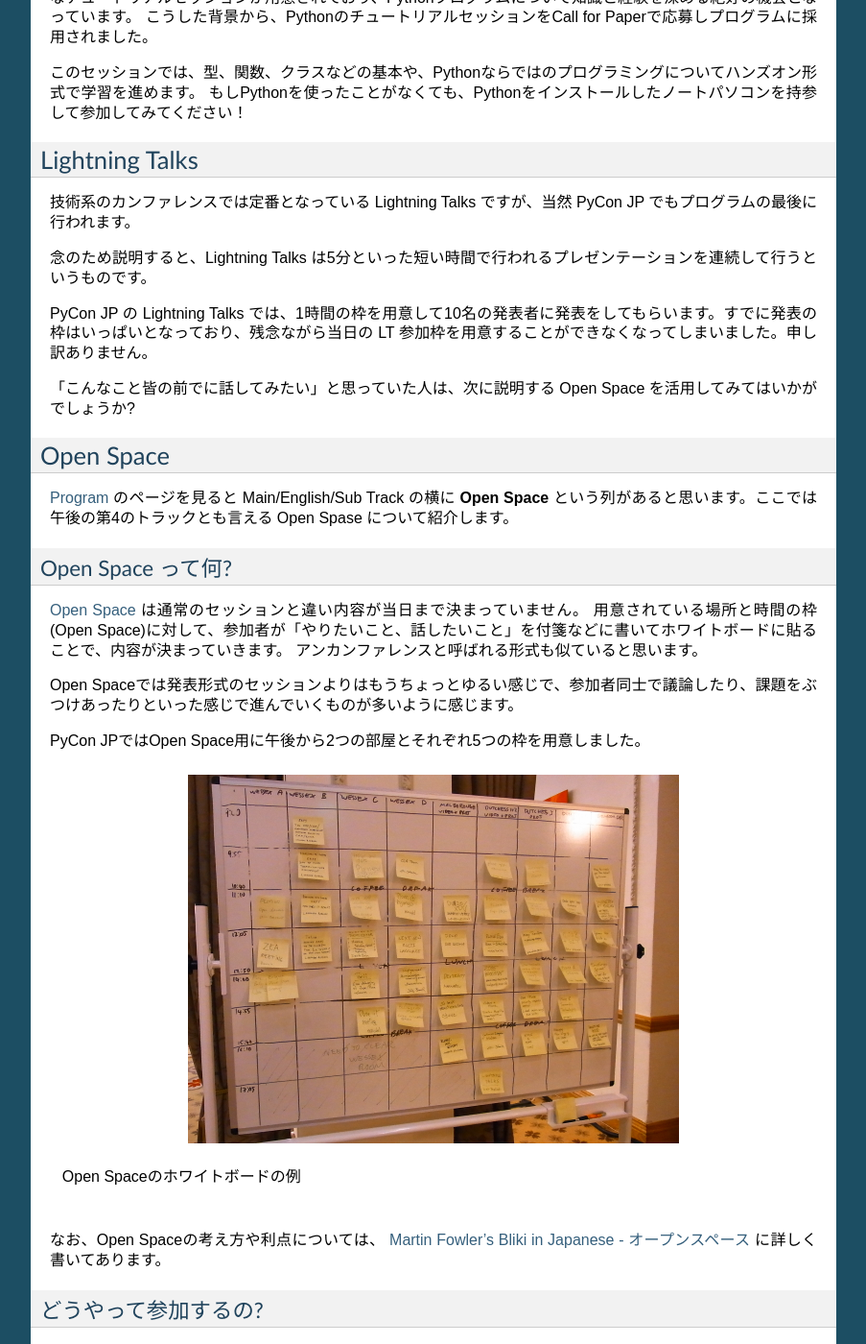
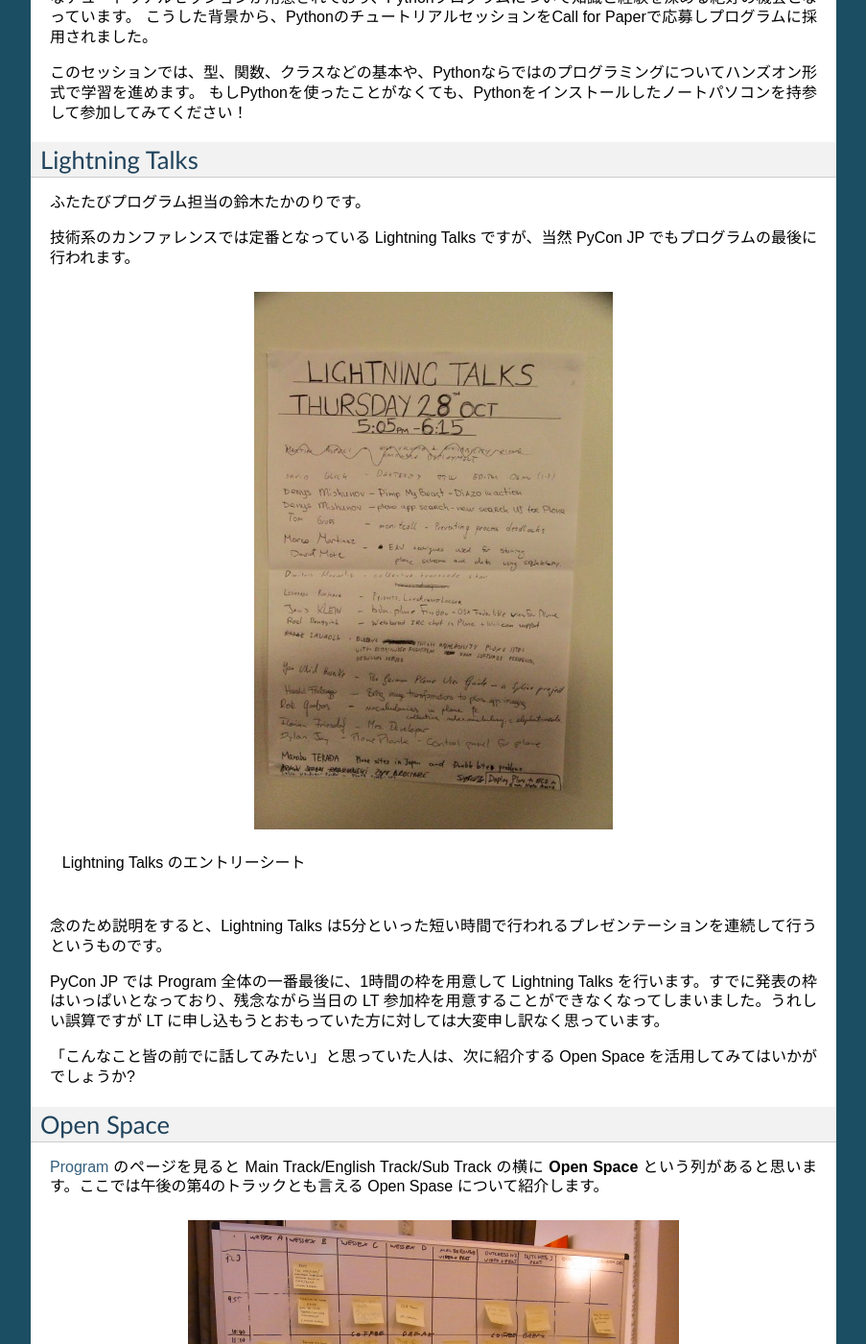
Before and after one commit to michilu/prepycon-article, a Sphinx documentation site: the page built from sphinx/vol2.rst, in a window 1280 px wide and 1400 px high, scrolled down 889 px. Shown: the whole window at 96% size, without its empty margins (198-1101 px from the left). Built offline with Sphinx 7.4.7, drawn with Linux system fonts in a browser that asks for light colours; some of the changed text lies outside the part shown.

Commit message:
reviced lt and open source seciton adn add images

```diff
--- a/sphinx/vol2.rst
+++ b/sphinx/vol2.rst
@@ -2,12 +2,12 @@
  プログラム紹介
 ================
 
-PyCon JP 2011 プログラム紹介第二回となる今回は、皆様から応募いただいた CFP の中から投票によって選ばれたプログラムをピックアップして紹介します。
+PyCon JP 2011 プログラム紹介の第二回となる今回は、CFP の中から選ばれたプログラムをピックアップしてご紹介します。
 
-また、メインとなるトラック以外では、 Office Hour や Open Space といったような皆様にあまり馴染みがないと思われるようなプログラムも存在しますので、それらの概要について説明します。
+また、メインとなるセッション以外にも、 Office Hour や Open Space といった前回の PyCon mini JP にはなかったプログラムも存在しますので、それらの概要についても説明します。
 
-Pythonによる日本語自然言語処理の紹介
-====================================
+Pythonによる日本語自然言語処理
+==============================
 プログラム担当の鈴木たかのりです。
 
 ここでは事前に行われた `PyCon JP 2011 投票 <http://2011.pyconjp.appspot.com/cfp>`_ で最も得票数の多かったセッション「
@@ -25,8 +25,8 @@ Pythonによる日本語自然言語処理の紹介
 
 形態素解析などに興味のある方は、是非本セッションを聞きに行ってみてはいかがでしょうか?
 
-Python チュートリアルの紹介
-===========================
+Python チュートリアル
+=====================
 プログラム担当の遠藤です。
 
 ここでは私がスピーカーを務めるセッション「
@@ -43,34 +43,42 @@ Python チュートリアルの紹介
 
 Lightning Talks
 ===============
+ふたたびプログラム担当の鈴木たかのりです。
+
 技術系のカンファレンスでは定番となっている Lightning Talks ですが、当然 PyCon JP でもプログラムの最後に行われます。
 
-念のため説明すると、Lightning Talks は5分といった短い時間で行われるプレゼンテーションを連続して行うというものです。
+.. figure:: /_static/lightning-talks.jpg
+   :scale: 70%
+   :alt: Lightning Talks のエントリーシート
 
-PyCon JP の Lightning Talks では、1時間の枠を用意して10名の発表者に発表をしてもらいます。すでに発表の枠はいっぱいとなっており、残念ながら当日の LT 参加枠を用意することができなくなってしまいました。申し訳ありません。
+   Lightning Talks のエントリーシート
 
-「こんなこと皆の前でに話してみたい」と思っていた人は、次に説明する Open Space を活用してみてはいかがでしょうか?
+念のため説明をすると、Lightning Talks は5分といった短い時間で行われるプレゼンテーションを連続して行うというものです。
+
+PyCon JP では Program 全体の一番最後に、1時間の枠を用意して Lightning Talks を行います。すでに発表の枠はいっぱいとなっており、残念ながら当日の LT 参加枠を用意することができなくなってしまいました。うれしい誤算ですが LT に申し込もうとおもっていた方に対しては大変申し訳なく思っています。
+
+「こんなこと皆の前でに話してみたい」と思っていた人は、次に紹介する Open Space を活用してみてはいかがでしょうか?
 
 Open Space
 ==========
 
-`Program <http://2011.pycon.jp/program>`_ のページを見ると Main/English/Sub Track の横に **Open Space** という列があると思います。ここでは午後の第4のトラックとも言える Open Spase について紹介します。
+`Program <http://2011.pycon.jp/program>`_ のページを見ると Main Track/English Track/Sub Track の横に **Open Space** という列があると思います。ここでは午後の第4のトラックとも言える Open Spase について紹介します。
+
+.. figure:: /_static/open-space-whiteboard.jpg
+   :scale: 25%
+   :alt: Open Spaceのホワイトボード
+
+   Open Spaceのホワイトボード
 
 Open Space って何?
 ------------------
 `Open Space <http://2011.pycon.jp/program/open-space>`_ は通常のセッションと違い内容が当日まで決まっていません。
-用意されている場所と時間の枠(Open Space)に対して、参加者が「やりたいこと、話したいこと」を付箋などに書いてホワイトボードに貼ることで、内容が決まっていきます。
+主催者によって用意された場所と時間の枠(Open Space)に対して、参加者が「やりたいこと、話したいこと」を付箋などに書いてホワイトボードに貼ることで、内容が決まっていきます。
 アンカンファレンスと呼ばれる形式も似ていると思います。
 
 Open Spaceでは発表形式のセッションよりはもうちょっとゆるい感じで、参加者同士で議論したり、課題をぶつけあったりといった感じで進んでいくものが多いように感じます。
 
 PyCon JPではOpen Space用に午後から2つの部屋とそれぞれ5つの枠を用意しました。
-
-.. figure:: /_static/open-space-whiteboard.jpg
-   :scale: 25%
-   :alt: Open Spaceのホワイトボードの例
-
-   Open Spaceのホワイトボードの例
 
 なお、Open Spaceの考え方や利点については、
 `Martin Fowler's Bliki in Japanese - オープンスペース <http://capsctrl.que.jp/kdmsnr/wiki/bliki/?OpenSpace>`_ に詳しく書いてあります。
@@ -86,8 +94,7 @@ Open Space への参加は自由です。当日Open Spaceのホワイトボー
 
 Office Hour
 ===========
-
-杵渕担当
+会場担当の杵渕です。
 
 - Office Hour って何?
 - 何やるの?
@@ -96,10 +103,9 @@ Office Hour
 
 - Guido 以外の人は?
 
-
 次回
 ====
 
-今回は CFP で選ばれたセッションと、メインとなるトラック以外で開催されるイベントの紹介でした。
+今回はいくつかのセッションの紹介と、メインとなるトラック以外で開催されるプログラムについて紹介しました。
 
-次回は PyCon JP の主なプログラム以外の懇親会や、翌日の PyCon JP Sprint をとりあげます。
+次回は PyCon JP のプログラム以外の懇親会や、翌日の PyCon JP Sprint をとりあげます。
```
Also changed, not shown: sphinx/_static/lightning-talks.jpg (added), sphinx/_static/party.jpg (added).
